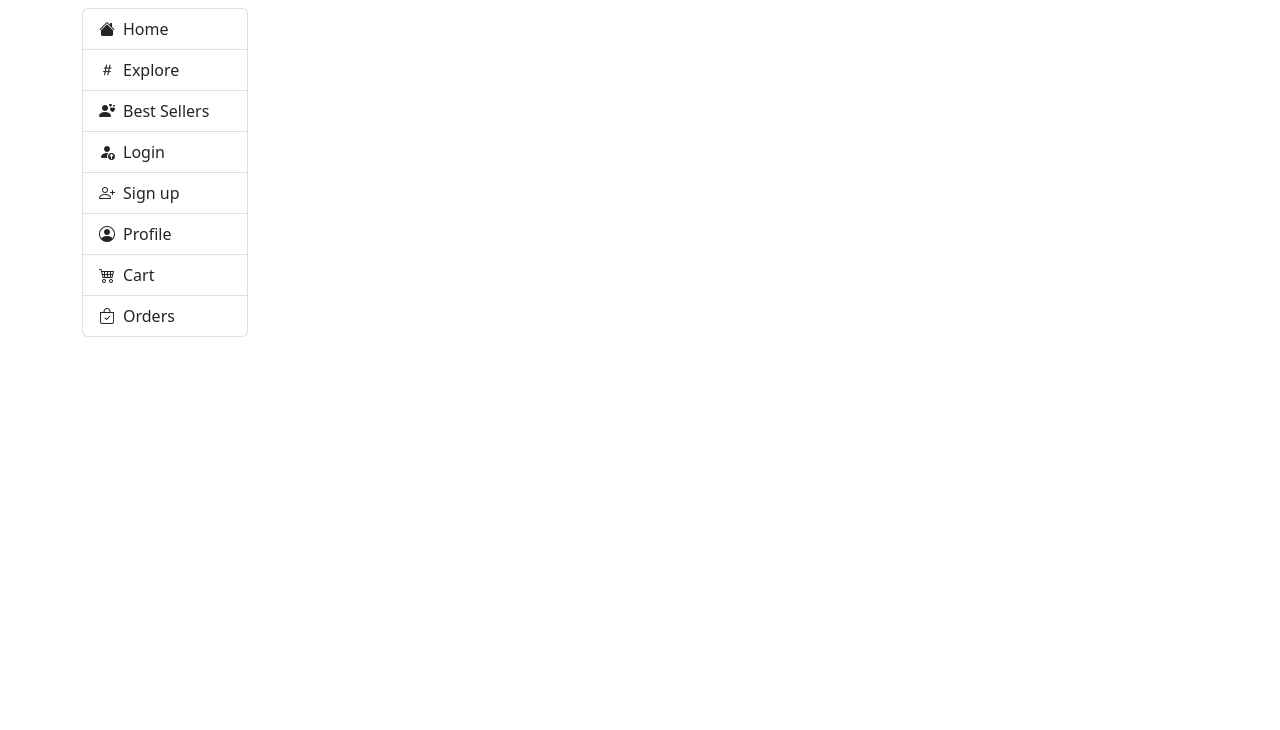
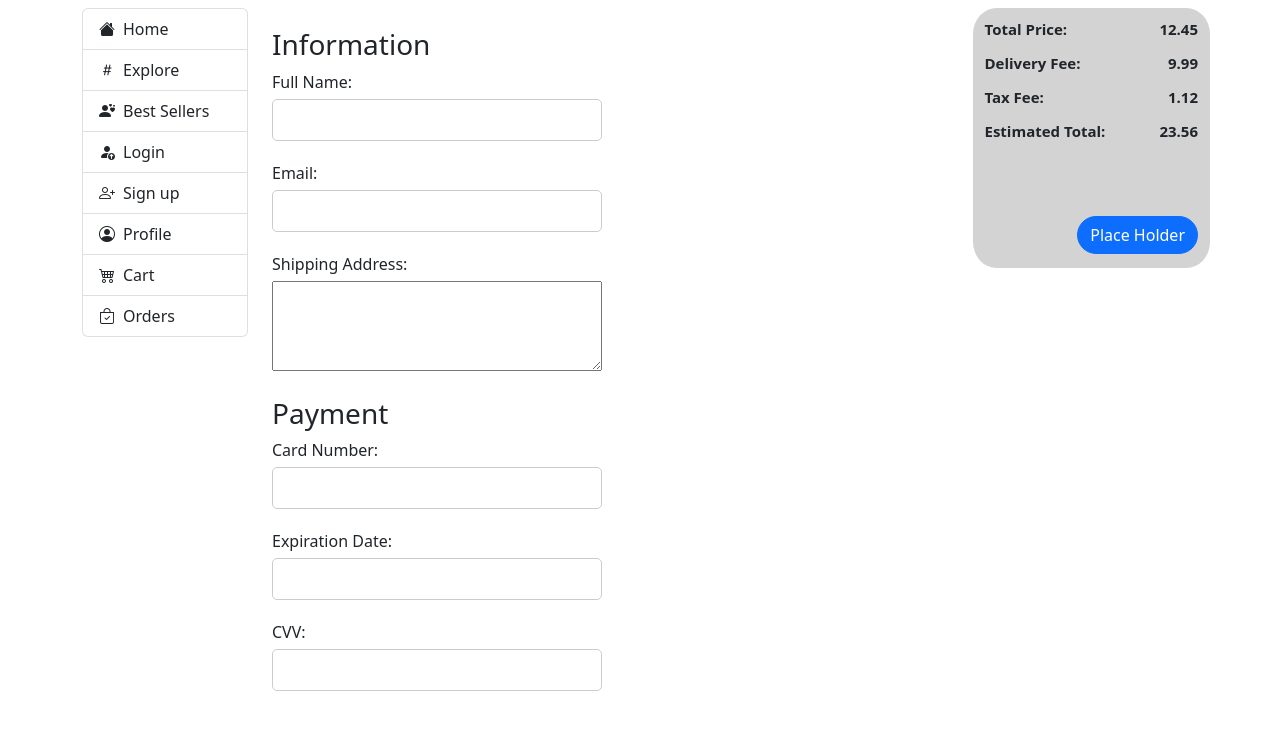
Before and after one commit to yanzhenl/5610-team-project, a React (Create React App) app: page /cart-list/checkout in a window 1280 px wide. Shown: the top 730 px of the page. Built offline with nearby package versions, Linux system fonts and the light colour scheme.

Commit message:
checkout

```diff
--- a/src/App.js
+++ b/src/App.js
@@ -16,6 +16,7 @@ import OrderDetailRudcer from "./order-history/detail-reducer";
 import OrderDetail from "./order-history/order-detail-list";
 import Cart from "./cart/cart-reducer"
 import CartList from "./cart/cart-list"
+import Checkout from "./cart/checkout"
 import EditProductDetail from "./product/edit-product-detail";
 import NavigationSidebar from "./navigation-sidebar";
 import React from "react";
@@ -54,6 +55,7 @@ function App() {
                               <Route path="/order-history" element={<PastOrderList/>}/>
                               <Route path="/order-history/detail" element={<OrderDetail/>}/>
                               <Route path="/cart-list" element={<CartList/>}/>
+                              <Route path="/cart-list/checkout" element={<Checkout/>}/>
                           </Routes>
                       </div>
                   </div>
--- a/src/cart/cart.js
+++ b/src/cart/cart-item.js
@@ -2,7 +2,7 @@ import React, {useState} from "react";
 import "./cart.css";
 import {useDispatch} from "react-redux";
 
-const Cart = (
+const CartItem = (
     {
         cart = {
             "_id" : "1",
@@ -24,25 +24,27 @@ const Cart = (
                 <div className="col-1 oh-pad">
                     <img src={`/images/${cart.image}`} className="d-none d-lg-block ct-imag"/>
                 </div>
-                <div className="col-8 oh-pad">
+                <div className="col-6 oh-pad">
                     <div>{cart.price}ea</div>
                     <div>{cart.name}</div>
                 </div>
-                <div className="col-1 oh-pad-2 flexbox-container">
+                <div className="ct-flexbox-container col-5">
+                    <div className="ct-flexbox-container ct-pad2">
                         <i className="fa-solid fa-minus"></i>
                         <input className="ct-box ct-input" value={cart.count}/>
                         <i className="fa-solid fa-plus"></i>
                     </div>
-                <div className="col-1 oh-pad-2">
+                    <div className="ct-pad">
                         <div className="oh-head-2">${cart.total}</div>
                     </div>
-                <div className="col-1 oh-pad-2">
+                    <div className="ct-pad2">
                         <i className="fa-regular fa-trash-can"></i>
                     </div>
                 </div>
+
+            </div>
         </li>
     )
-
 }
 
-export default Cart;
+export default CartItem;
--- a/src/cart/cart-list.js
+++ b/src/cart/cart-list.js
@@ -1,10 +1,11 @@
 import React from "react";
 import {useSelector} from "react-redux";
-import Cart from "./cart";
-import cart from "./cart";
+import CartItem from "./cart-item";
+import cart from "./cart-item";
+import {Link} from "react-router-dom";
 const CartList = () => {
     const cartsArray = useSelector(state => state.cart);
-    let total = cartsArray.reduce((sum,item) => sum + item.price * item.count, 0);
+    let total = parseFloat(cartsArray.reduce((sum,item) => sum + item.price * item.count, 0)).toFixed(2);
     let tax = (total*0.09).toFixed(2);
     let totalEnd = (parseFloat(total) + parseFloat(tax) + parseFloat(9.99)).toFixed(2);
     return(
@@ -14,7 +15,7 @@ const CartList = () => {
                     <ul className="list-group">
                         {
                             cartsArray.map(cart =>
-                                <Cart key={cart._id} cart={cart}/>)
+                                <CartItem key={cart._id} cart={cart}/>)
                         }
                     </ul>
                 </div>
@@ -42,8 +43,7 @@ const CartList = () => {
                     <br/>
                     <br/>
                     <br/>
-                    <button className="btn btn-primary rounded-pill float-end ">Checkout</button>
-
+                    <Link to="/cart-list/checkout" className="btn btn-primary rounded-pill float-end ">Checkout</Link>
                 </div>
 
             </div>
--- a/src/cart/cart.css
+++ b/src/cart/cart.css
@@ -1,6 +1,7 @@
 .ct-flexbox-container {
     display: flex;
     flex-direction: row;
+    justify-content: space-between;
 }
 
 .ct-box{
@@ -25,4 +26,57 @@
 .ct-checkbox{
     background-color: lightgrey;
     border-radius: 10%;
+    height: 260px;
 }
+
+.ct-pad{
+    padding-top: 20px;
+    padding-right: 30px;
+}
+
+.ct-pad2{
+    padding-top: 25px;
+    padding-right: 30px;
+}
+
+.ck-body{
+    font-family: Arial, sans-serif;
+    margin: 0;
+    padding: 0;
+}
+
+.ck-container{
+    display: flex;
+    flex-wrap: wrap;
+    justify-content: space-between;
+    max-width: 1200px;
+    margin: 0 auto;
+    padding: 20px;
+}
+
+.ck-summary{
+    width: 48%;
+    box-sizing: border-box;
+}
+
+.form-group {
+    margin-bottom: 20px;
+}
+
+.form-group label {
+    display: block;
+    margin-bottom: 5px;
+}
+
+.form-group input {
+    width: 100%;
+    padding: 8px;
+    box-sizing: border-box;
+}
+
+.form-group textarea {
+    width: 100%;
+    padding: 8px;
+    box-sizing: border-box;
+    resize: vertical;
+}
--- a/src/cart/cart.json
+++ b/src/cart/cart.json
@@ -16,5 +16,32 @@
     "count" : 1,
     "name" : "Honeycrisp apples",
     "total" : "2.49"
+  },
+  {
+    "_id" : "3",
+    "orderId" : "678",
+    "image" : "apples.png",
+    "price" : "2.49",
+    "count" : 1,
+    "name" : "Honeycrisp apples",
+    "total" : "2.49"
+  },
+  {
+    "_id" : "4",
+    "orderId" : "678",
+    "image" : "apples.png",
+    "price" : "2.49",
+    "count" : 1,
+    "name" : "Honeycrisp apples",
+    "total" : "2.49"
+  },
+  {
+    "_id" : "5",
+    "orderId" : "678",
+    "image" : "apples.png",
+    "price" : "2.49",
+    "count" : 1,
+    "name" : "Honeycrisp apples",
+    "total" : "2.49"
   }
 ]
--- /dev/null
+++ b/src/cart/checkout.js
@@ -0,0 +1,88 @@
+import React, {useState} from "react";
+import "./cart.css";
+import {useDispatch, useSelector} from "react-redux";
+import {Link} from "react-router-dom";
+
+const Checkout = (customer) =>{
+    const cartsArray = useSelector(state => state.cart);
+    let total = parseFloat(cartsArray.reduce((sum,item) => sum + item.price * item.count, 0)).toFixed(2);
+    let tax = (total*0.09).toFixed(2);
+    let totalEnd = (parseFloat(total) + parseFloat(tax) + parseFloat(9.99)).toFixed(2);
+
+    return(
+      <>
+          <div className="row">
+              <div className="col-9 container ck-container">
+                  <div className="ck-summary">
+                      <form>
+                          <h3>Information</h3>
+                          <div className="form-group">
+                              <label htmlFor="name">Full Name:</label>
+                              <input type="text" id="name" required/>
+                          </div>
+
+                          <div className="form-group">
+                              <label htmlFor="email">Email:</label>
+                              <input type="email" id="email" required/>
+                          </div>
+
+                          <div className="form-group">
+                              <label htmlFor="address">Shipping Address:</label>
+                              <textarea id="address" rows="3" required/>
+                          </div>
+                          <h3>Payment</h3>
+                          <div className="form-group">
+                              <label htmlFor="card-number">Card Number:</label>
+                              <input type="text" id="card-number" required/>
+                          </div>
+
+                          <div className="form-group">
+                              <label htmlFor="expiration-date">Expiration Date:</label>
+                              <input type="text" id="expiration-date" required/>
+                          </div>
+
+                          <div className="form-group">
+                              <label htmlFor="cvv">CVV: </label>
+                              <input type="text" id="cvv" required/>
+                          </div>
+                      </form>
+                  </div>
+              </div>
+              <div className="col-3 ct-checkbox">
+                  <div className="position-relative ct-total">
+                      <div className="float-start">Total Price:</div>
+                      <div className="float-end">{total}</div>
+                  </div>
+                  <br className="float-none" />
+                  <div className="position-relative ct-total">
+                      <div className="float-start">Delivery Fee:</div>
+                      <div className="float-end">9.99</div>
+                  </div>
+                  <br className="float-none" />
+                  <div className="position-relative ct-total">
+                      <div className="float-start">Tax Fee:</div>
+                      <div className="float-end">{tax}</div>
+                  </div>
+                  <br className="float-none" />
+                  <div className="position-relative ct-total">
+                      <div className="float-start">Estimated Total:</div>
+                      <div className="float-end">{totalEnd}</div>
+                  </div>
+                  <br className="float-none" />
+                  <br/>
+                  <br/>
+                  <br/>
+                  <button className="btn btn-primary rounded-pill float-end ">Place Holder</button>
+              </div>
+          </div>
+
+
+
+
+      </>
+    );
+
+
+}
+
+export default Checkout;
```
Lines whose indentation alone changed are shown as unchanged.
